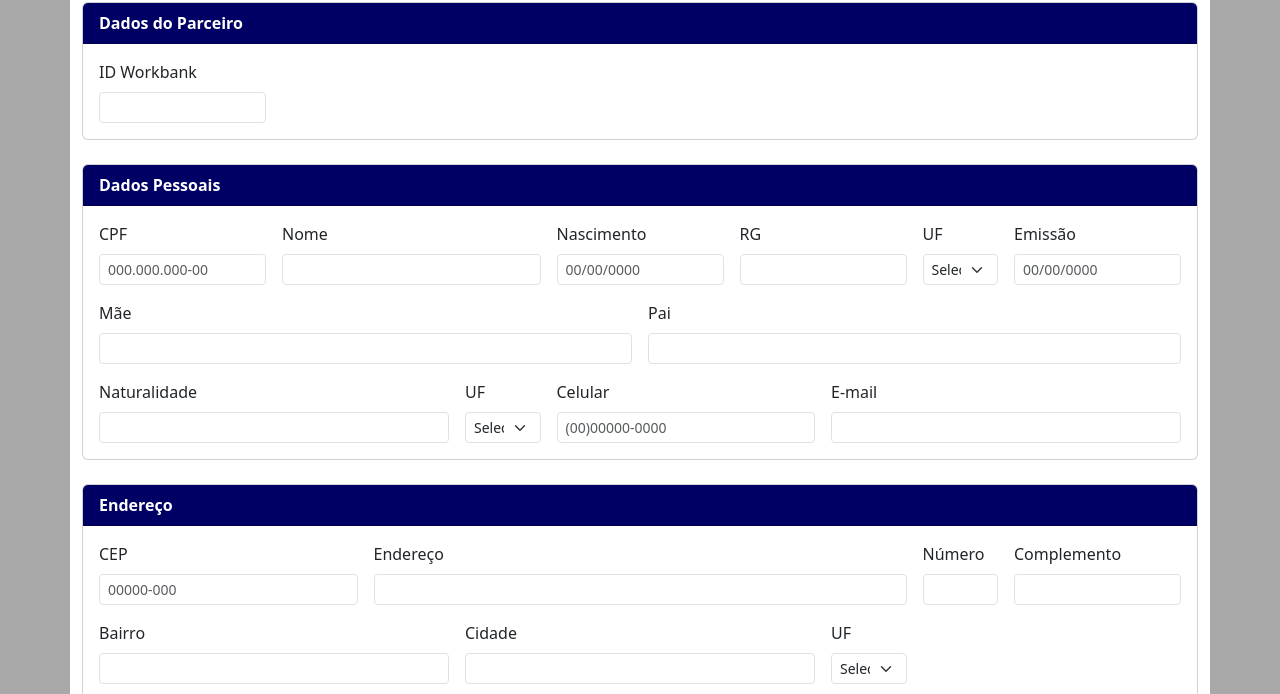
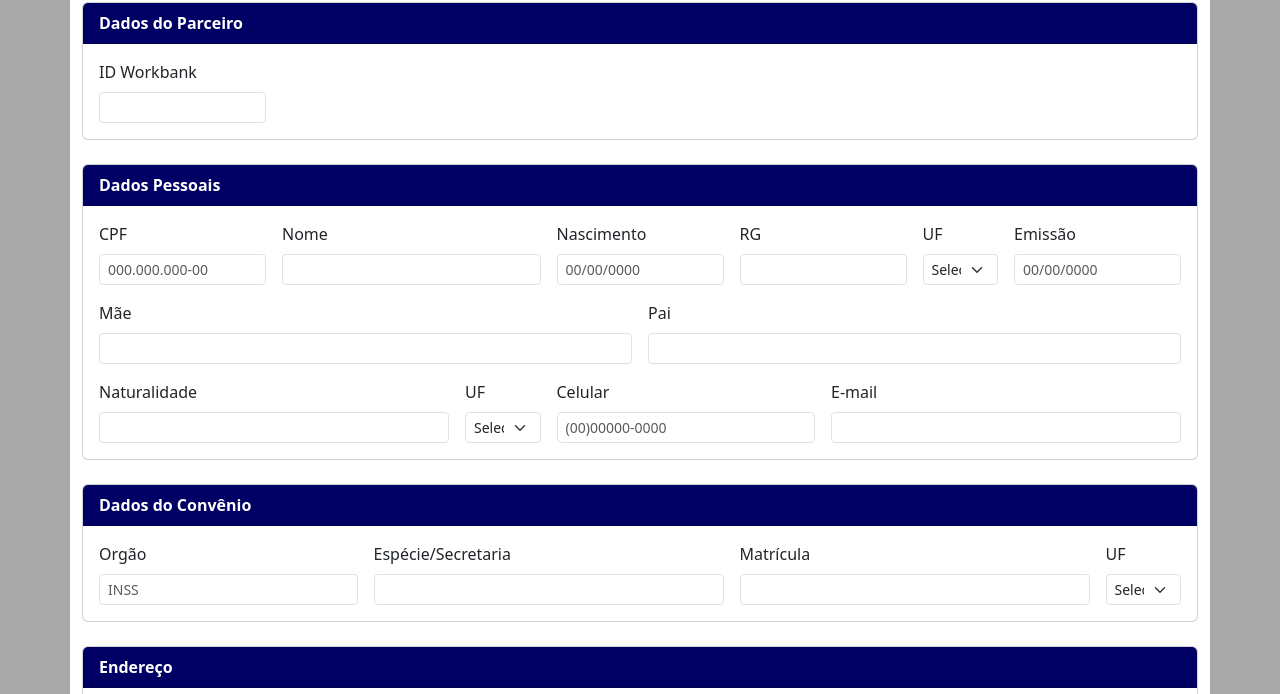
Before and after one commit to jccarlosjr/digitarproposta, a plain HTML site: page index.html in a window 1280 px wide. Shown: the part 106-800 px from the top of the page. Drawn offline with nearby package versions, Linux system fonts and the light colour scheme.

Commit message:
Update index.html

```diff
--- a/index.html
+++ b/index.html
@@ -169,6 +169,59 @@
         </div>
       </div>
 
+            <div class="card mb-4">
+        <div class="card-header bg-primary text-white">
+          <strong>Dados do Convênio</strong>
+        </div>
+        <div class="card-body row g-3">
+          <div class="col-md-3">
+            <label class="form-label">Orgão</label>
+            <input type="text" placeholder="INSS" id="id-orgao" class="form-control form-control-sm" required>
+          </div>
+          <div class="col-md-4">
+            <label class="form-label">Espécie/Secretaria</label>
+            <input type="text" id="id-especie" class="form-control form-control-sm" required>
+          </div>
+          <div class="col-md-4">
+            <label class="form-label">Matrícula</label>
+            <input type="text" id="id-matricula" class="form-control form-control-sm" required>
+          </div>
+          <div class="col-md-1">
+            <label class="form-label">UF</label>
+            <select id="uf-endereco" class="form-select form-select-sm" required>
+              <option selected disabled>Selecione...</option>
+              <option>AC</option>
+              <option>AL</option>
+              <option>AP</option>
+              <option>AM</option>
+              <option>BA</option>
+              <option>CE</option>
+              <option>DF</option>
+              <option>ES</option>
+              <option>GO</option>
+              <option>MA</option>
+              <option>MT</option>
+              <option>MS</option>
+              <option>MG</option>
+              <option>PA</option>
+              <option>PB</option>
+              <option>PR</option>
+              <option>PE</option>
+              <option>PI</option>
+              <option>RJ</option>
+              <option>RN</option>
+              <option>RS</option>
+              <option>RO</option>
+              <option>RR</option>
+              <option>SC</option>
+              <option>SP</option>
+              <option>SE</option>
+              <option>TO</option>
+            </select>
+          </div>
+        </div>
+      </div>
+
       <!-- ENDEREÇO -->
       <div class="card mb-4">
         <div class="card-header bg-primary text-white">
@@ -251,15 +304,15 @@
             <input type="text" id="agencia" class="form-control form-control-sm" required>
           </div>
           <div class="col-md-3">
+            <label class="form-label">Conta</label>
+            <input type="text" id="conta" class="form-control form-control-sm" required>
+          </div>
+          <div class="col-md-3">
             <label class="form-label">Tipo</label>
             <select id="tipo-conta" class="form-select form-select-sm">
               <option selected value="C/C">Corrente</option>
               <option value="C/P">Poupança</option>
             </select>
-          </div>
-          <div class="col-md-3">
-            <label class="form-label">Conta</label>
-            <input type="text" id="conta" class="form-control form-control-sm" required>
           </div>
           <div class="col-md-2">
             <label class="form-label">Dígito Verificador</label>
@@ -325,5 +378,4 @@
   <script src="script.js"></script>
 </body>
 
-
 </html>
```
